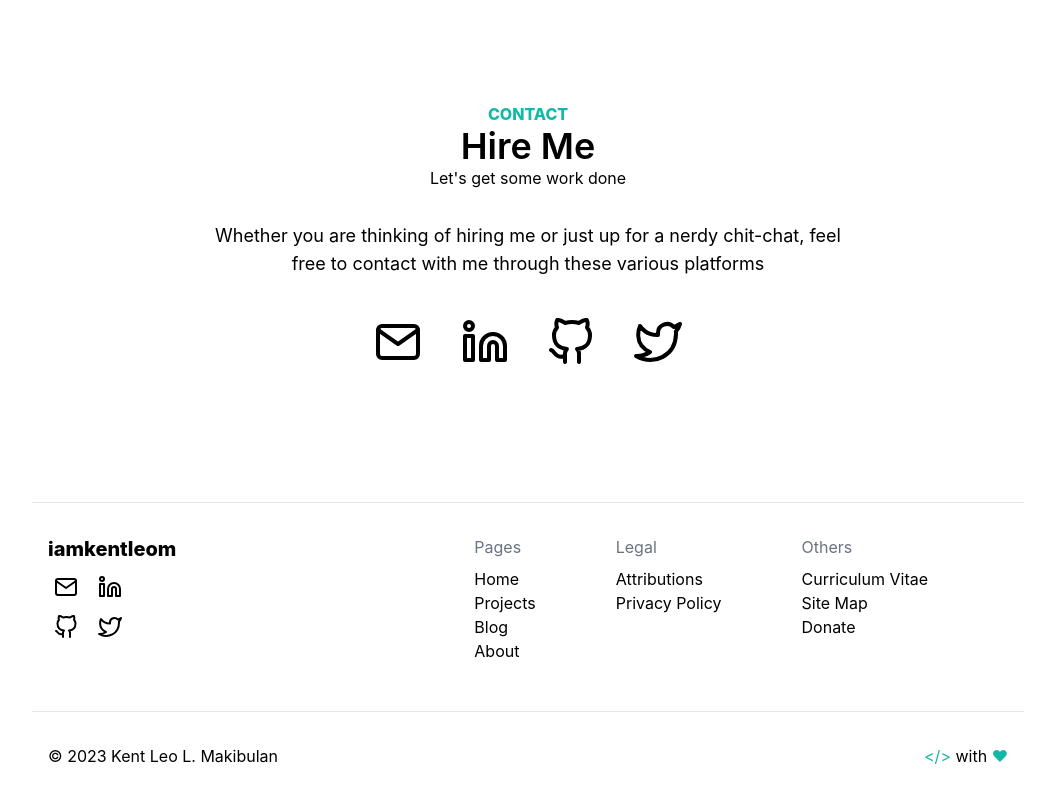
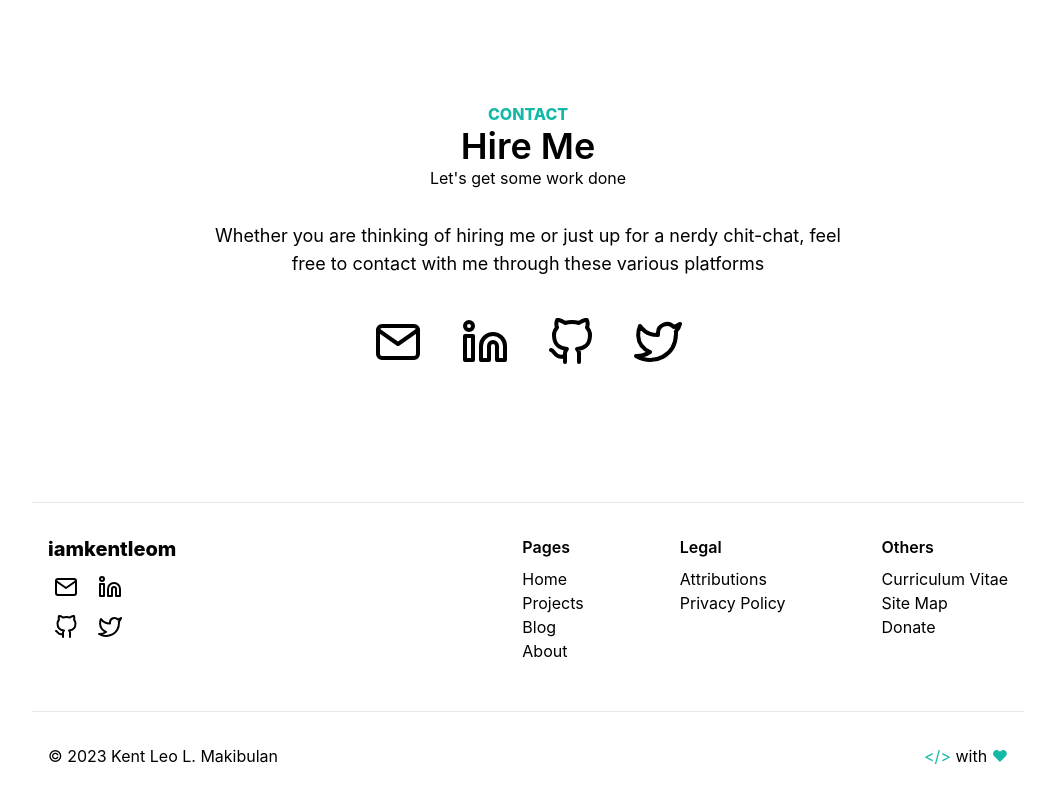
Before and after one commit to iamkentleom/website-v3, a Vue app: page / in a window 1280 px wide. Shown: the part 1952-2752 px from the top of the page, without its empty margins (112-1167 px from the left). Built offline with nearby package versions, Linux system fonts and the light colour scheme; no server answers; a web font is replaced by a local one.

Commit message:
fix(footer): spacing and font-weight improvements

```diff
--- a/src/assets/tailwind.css
+++ b/src/assets/tailwind.css
@@ -69,10 +69,10 @@ hr {
 }
 
 .footer\:links {
-  @apply py-4 md:py-0 px-0 md:pr-20 text-center md:text-left;
+  @apply py-4 md:py-0 text-center md:text-left;
 }
 .footer\:links > p {
-  @apply text-gray-500;
+  @apply font-semibold;
 }
 .footer\:links > ul {
   @apply mt-2;
--- a/src/components/Footer.vue
+++ b/src/components/Footer.vue
@@ -41,7 +41,7 @@
           /></a>
         </div>
       </div>
-      <div class="flex flex-col md:flex-row pt-4 md:pt-0">
+      <div class="flex flex-col md:flex-row pt-4 md:pt-0 space-x-24">
         <div class="footer:links">
           <p>Pages</p>
           <ul>
```
